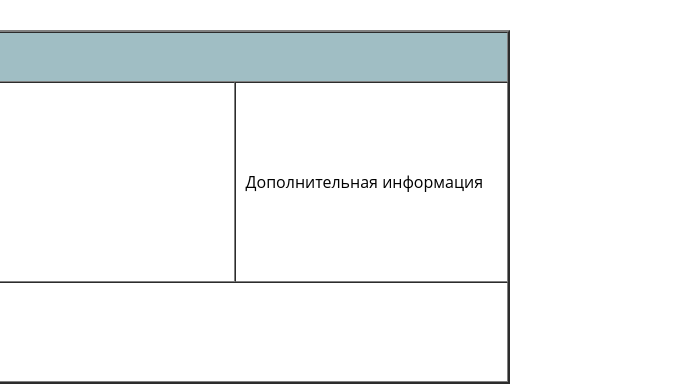
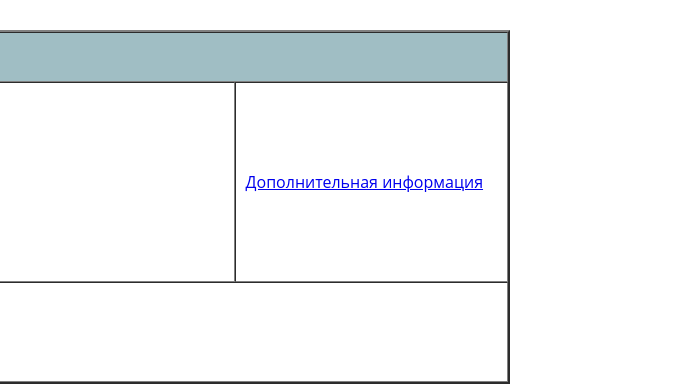
Before and after one commit to justreana/osnova, a plain HTML site: page about.html in a window 1280 px wide. Shown: the part 1300-1686 px from the top of the page, 480-1176 px from the left. Drawn offline with Linux system fonts and the light colour scheme.

Commit message:
Update about.html

```diff
--- a/about.html
+++ b/about.html
@@ -89,7 +89,7 @@
 </td>
 
 <td>
-Дополнительная информация
+<a href="https://www.google.com" target="_blank">Дополнительная информация</a>
 </td>
 </tr>
 <tr>
```
